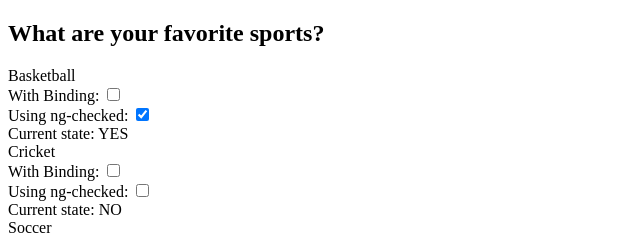
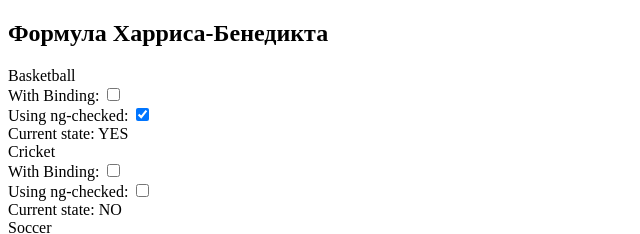
Before and after one commit to Stml89/calc.s, a plain HTML site: page index.html in a window 1280 px wide. Shown: the top 234 px of the page, 0-640 px from the left. Drawn offline with nearby package versions, Linux system fonts and the light colour scheme.

Commit message:
sone changes

```diff
--- a/index.html
+++ b/index.html
@@ -19,7 +19,7 @@
 </head>
 <body ng-controller="MainCtrl as ctrl">
     <div>
-        <h2>What are your favorite sports?</h2>
+        <h2>Формула Харриса-Бенедикта</h2>
         <div ng-repeat="sport in ctrl.sports">
             <label ng-bind="sport.label"></label>
             <div>
@@ -52,6 +52,7 @@
             ];
     }]);
 </script>
-
+<!-- https://ru-healthlife.livejournal.com/2643907.html -->
+<!-- http://blog.fizcult.by/blog/chto-est-do-i-posle-silovoy-trenirovki -->
 </body>
 </html>
```
